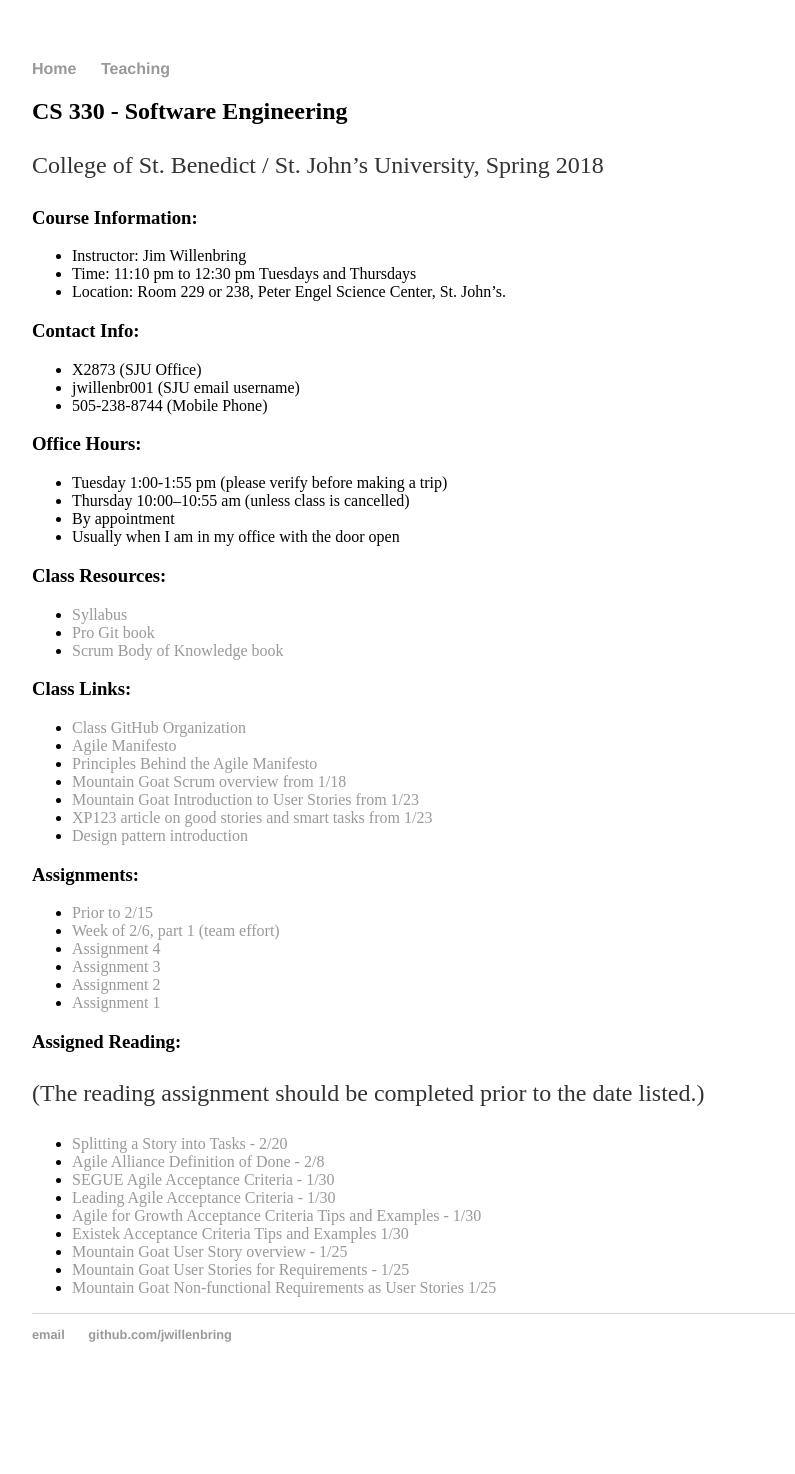
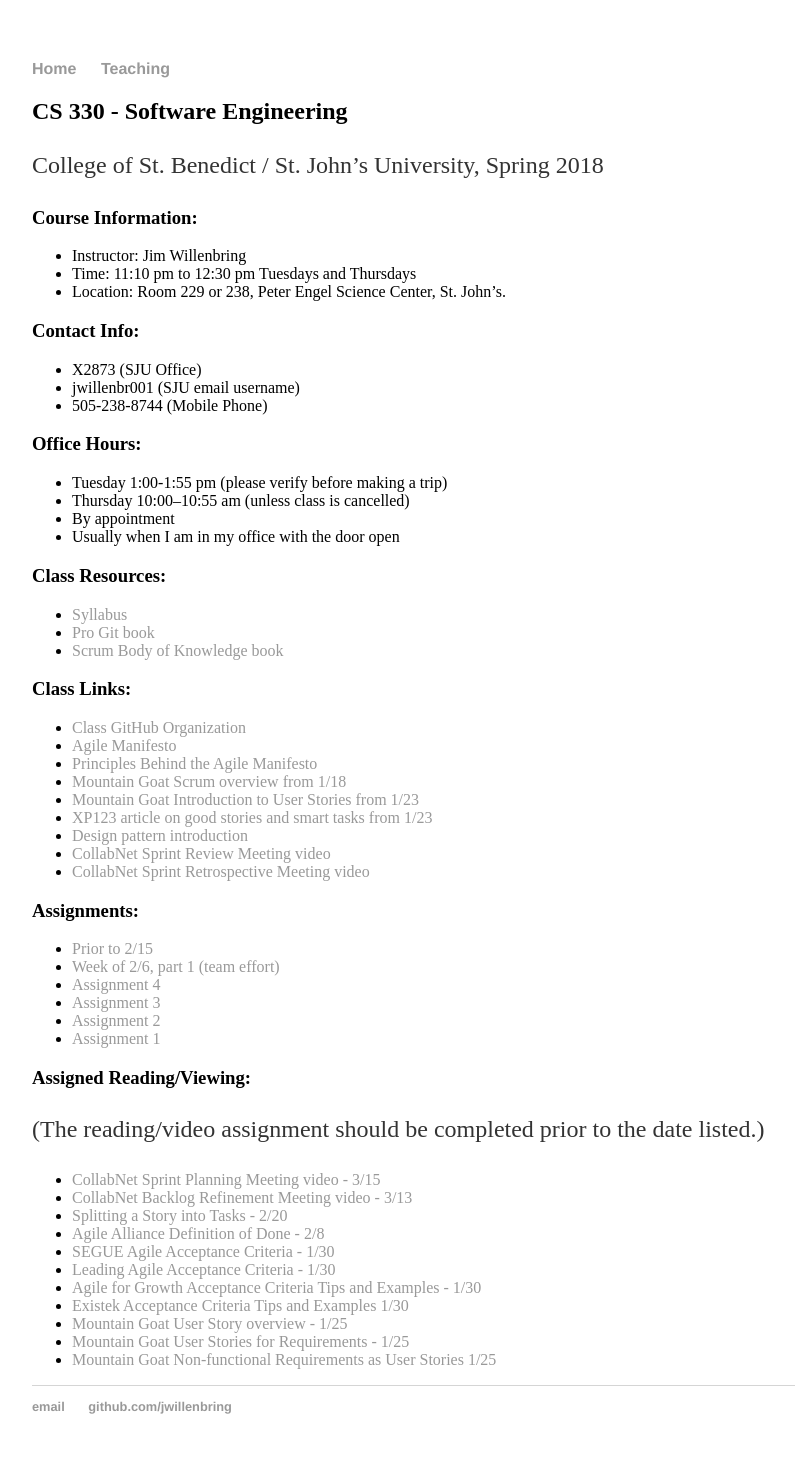
Before and after one commit to jwillenbring/jwillenbring.github.io, a Jekyll site: the page built from teaching/2018-Spring-CS330/index.md, in a window 1280 px wide. Shown: the whole page, without its empty margins (160-955 px from the left). Built offline with Jekyll 4.4.1, drawn with Linux system fonts in a browser that asks for light colours; our own code applies the rules of GitHub Pages for plain Markdown files; before the commit the page ends 1402 px from its top, so only the background shows below that.

Commit message:
Update index.md
Added two video assignments.

```diff
--- a/teaching/2018-Spring-CS330/index.md
+++ b/teaching/2018-Spring-CS330/index.md
@@ -35,6 +35,8 @@ College of St. Benedict / St. John's University, Spring 2018
   * [Mountain Goat Introduction to User Stories from 1/23](https://www.mountaingoatsoftware.com/presentations/introduction-to-user-stories)
   * [XP123 article on good stories and smart tasks from 1/23](https://xp123.com/articles/invest-in-good-stories-and-smart-tasks/)
   * [Design pattern introduction](https://www.slideshare.net/abhisheksagi/design-patterns-10468437)
+  * [CollabNet Sprint Review Meeting video](https://www.youtube.com/watch?v=cbJinz6TieI)
+  * [CollabNet Sprint Retrospective Meeting video](https://www.youtube.com/watch?v=rZ8I0ATrauM)
 
 ### Assignments:
 
@@ -45,9 +47,11 @@ College of St. Benedict / St. John's University, Spring 2018
   * [Assignment 2](https://docs.google.com/document/d/1Ycs53TRkT9QI_DIns3zQpjRV1QyF8MLNa-nli_E3AG4/edit?usp=sharing)
   * [Assignment 1](https://docs.google.com/document/d/1A3nLetRegs6evCSDBRJzgz8DtqXDmCwNA4Lo3mNs8Ok/edit?usp=sharing)
 
-### Assigned Reading:
+### Assigned Reading/Viewing:
 
-  (The reading assignment should be completed prior to the date listed.)
+  (The reading/video assignment should be completed prior to the date listed.)
+  * [CollabNet Sprint Planning Meeting video - 3/15](https://www.youtube.com/watch?v=wPvG9NZNUa4)
+  * [CollabNet Backlog Refinement Meeting video - 3/13](https://www.youtube.com/watch?v=b_WeHcZcx1w)
   * [Splitting a Story into Tasks - 2/20](http://agilebutpragmatic.blogspot.com/2012/04/splitting-story-into-tasks-how-to-write.html)
   * [Agile Alliance Definition of Done - 2/8](https://www.agilealliance.org/definition-done-user-stories/)
   * [SEGUE Agile Acceptance Criteria - 1/30](https://www.seguetech.com/what-characteristics-make-good-agile-acceptance-criteria/)
```
